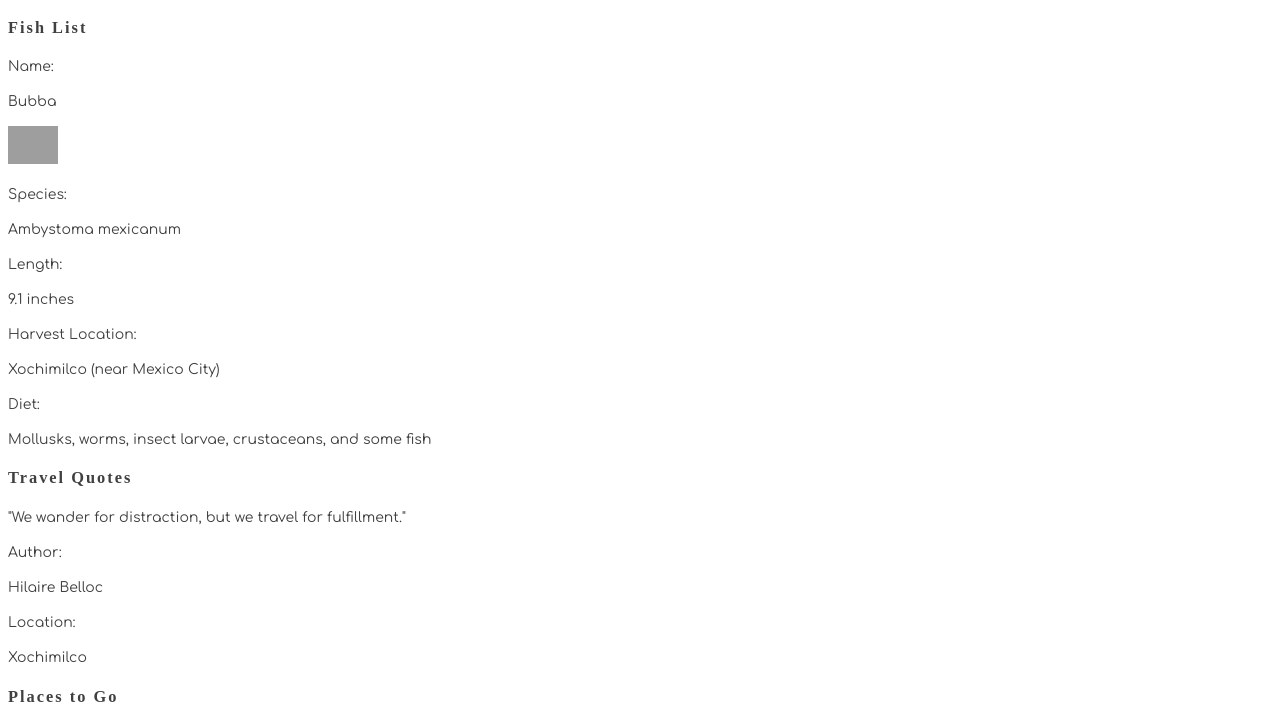
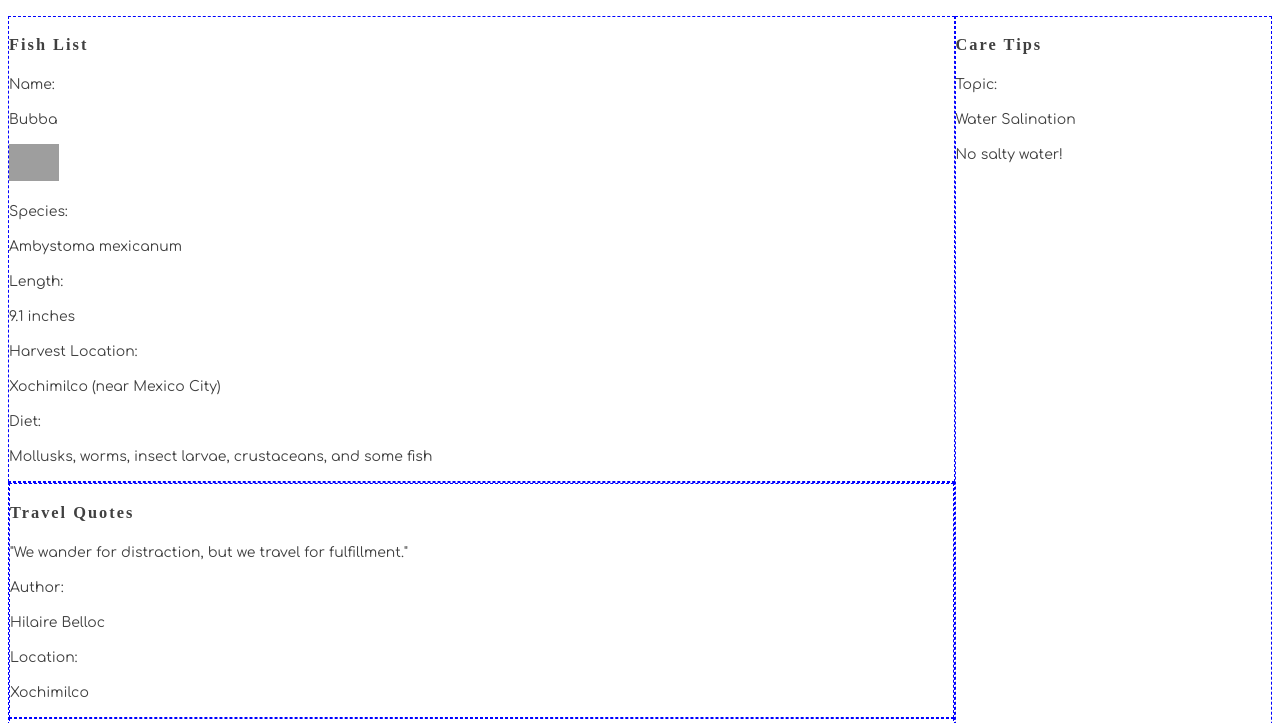
Before and after one commit to jisie/martins-aquarium, a plain HTML site: page index.html in a window 1280 px wide. Shown: the part 64-787 px from the top of the page. Drawn offline with Linux system fonts and the light colour scheme; grey boxes are pictures that could not be loaded; a web font is replaced by a local one.

Commit message:
Using flex box to format main components

```diff
--- a/index.html
+++ b/index.html
@@ -14,15 +14,20 @@
             <h1>Martin's Aquarium</h1>
         </header>
 
+        <div class="contentContainer">
+
+            <div class="contentContainer__left">
                 <section class="fishList">
                     <h3>Fish List</h3>
 
                     <div class="fish">
                         <p>Name:</p>
                         <p class="fish__name">Bubba</p>
-                <img class="fish__image" src="https://cdn.mos.cms.futurecdn.net/hKm2MuLdDLubD6rgeYLeDM.jpg" alt="">
+                        <img class="fish__image" src="https://cdn.mos.cms.futurecdn.net/hKm2MuLdDLubD6rgeYLeDM.jpg"
+                            alt="">
                         <p>Species:</p>
                         <p class="fish__species">Ambystoma mexicanum</p>
+
                         <p>Length:</p>
                         <p class="fish__length">9.1 inches</p>
                         <p>Harvest Location:</p>
@@ -58,7 +63,9 @@
                     </section>
                 </article>
 
-        <aside class="tipsList">
+            </div>
+
+            <aside class="tipsList contentContainer__right">
                 <h3>Care Tips</h3>
                 <div class="tip">
                     <p>Topic:</p>
@@ -66,6 +73,7 @@
                     <p class="tip__text">No salty water!</p>
                 </div>
             </aside>
+        </div>
 
     </main>
 
--- a/styles/main.css
+++ b/styles/main.css
@@ -21,3 +21,19 @@ h1,h2,h3,h4,h5,h6 {
 img {
 	width: 50px;
 }
+
+.contentContainer {
+	display: flex;
+}
+
+.contentContainer__left {
+	flex: 3;
+}
+
+.contentContainer__right {
+	flex: 1;
+}
+
+section, article, aside {
+	border: 1px dashed blue;
+}
```
Lines whose indentation alone changed are shown as unchanged.
